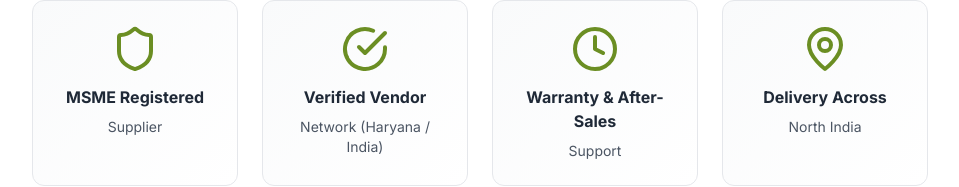
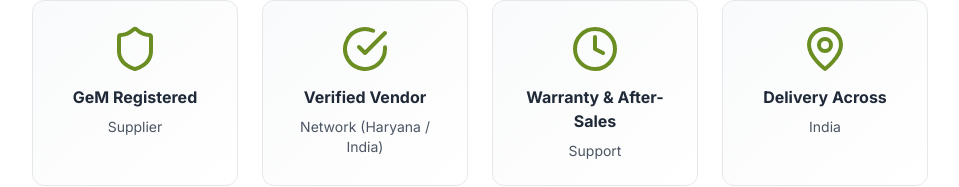
Before and after one commit to nikhilbhardwaj15/novuss-medtech-website, a React (Vite) app: page /request-product in a window 1280 px wide. Shown: the part 1946-2133 px from the top of the page, without its empty margins (160-1119 px from the left). Built offline with nearby package versions, Linux system fonts and the light colour scheme.

Commit message:
Updated RequestProduct badges - changed MSME to GeM and North India to India

```diff
--- a/src/pages/RequestProduct.tsx
+++ b/src/pages/RequestProduct.tsx
@@ -306,7 +306,7 @@ export default function RequestProduct() {
           <div className="grid md:grid-cols-4 gap-6 mb-12">
             <div className="text-center p-6 bg-gradient-to-br from-gray-50 to-white rounded-xl border border-gray-200">
               <Shield className="w-12 h-12 text-[#6B8E23] mx-auto mb-3" />
-              <h3 className="font-bold text-gray-800 mb-2">MSME Registered</h3>
+              <h3 className="font-bold text-gray-800 mb-2">GeM Registered</h3>
               <p className="text-sm text-gray-600">Supplier</p>
             </div>
             <div className="text-center p-6 bg-gradient-to-br from-gray-50 to-white rounded-xl border border-gray-200">
@@ -322,7 +322,7 @@ export default function RequestProduct() {
             <div className="text-center p-6 bg-gradient-to-br from-gray-50 to-white rounded-xl border border-gray-200">
               <MapPin className="w-12 h-12 text-[#6B8E23] mx-auto mb-3" />
               <h3 className="font-bold text-gray-800 mb-2">Delivery Across</h3>
-              <p className="text-sm text-gray-600">North India</p>
+              <p className="text-sm text-gray-600">India</p>
             </div>
           </div>
 
```
